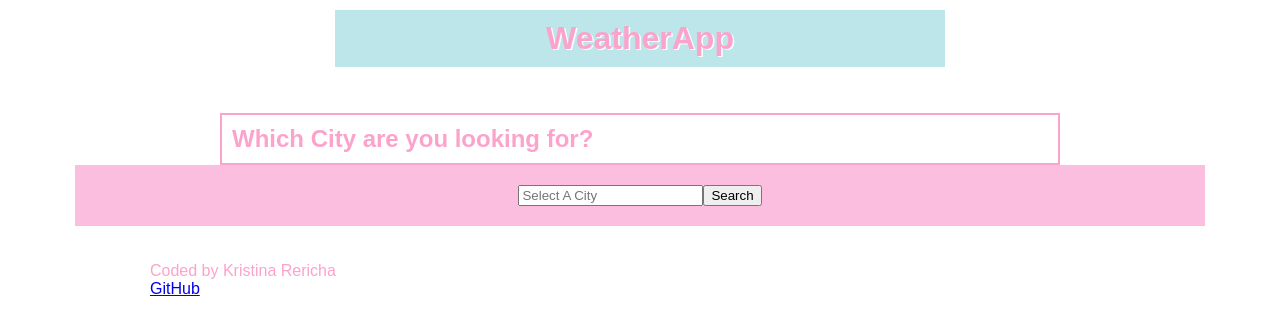
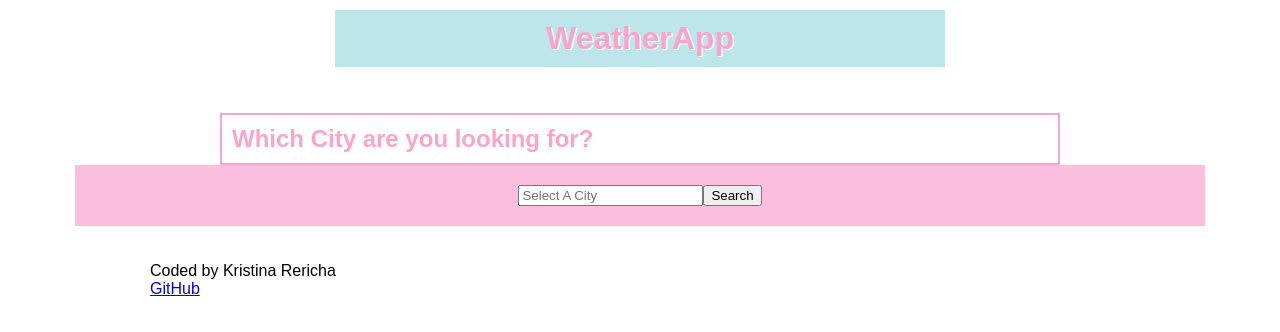
Before and after one commit to Krisi28/shecodes-react_final_8.3., a React (Create React App) app: page / in a window 1280 px wide. Shown: the top 332 px of the page. Built offline with nearby package versions, Linux system fonts and the light colour scheme.

Commit message:
css change

```diff
--- a/src/Footer.css
+++ b/src/Footer.css
@@ -1,5 +1,5 @@
 div {
     margin: 0px 75px 0px 75px;
     font-family: Arial, Helvetica, sans-serif;
-    color: #fca3cc;
+    color: #white;
 }
--- a/src/SearchEngine.js
+++ b/src/SearchEngine.js
@@ -6,7 +6,7 @@ import WeatherInfo from "./WeatherInfo.js";
 
 export default function SearchEngine(props) {
   let [city, setCity] = useState(props.defaultCity);
-  let [weather, setWeather] = useState("");
+  let [weather, setWeather] = useState(props.defaultCity);
   let [loaded, setLoaded] = useState(false);
 
   function displayWeather(response) {
--- a/src/index.js
+++ b/src/index.js
@@ -5,13 +5,14 @@ import reportWebVitals from './reportWebVitals';
 import SearchEngine from "./SearchEngine.js";
 import Heading from "./heading.js";
 import Footer from "./footer.js";
-import HeadingCurrentWeather from "./HeadingInApp.js"
+import HeadingCurrentWeather from "./HeadingInApp.js";
+
 
 ReactDOM.render(
   <React.StrictMode>
     <Heading />
     <HeadingCurrentWeather />
-    <SearchEngine />
+    <SearchEngine defaultCity="Vienna" />
     <Footer />
   </React.StrictMode>,
   document.getElementById('root')
```
Also changed, not shown: src/Result.css (line endings or trailing spaces).
